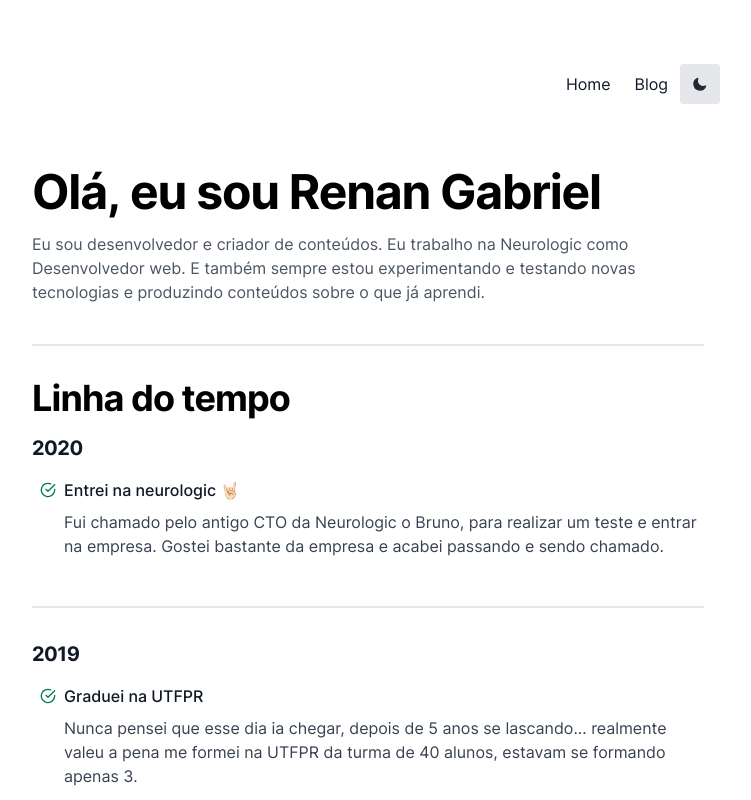
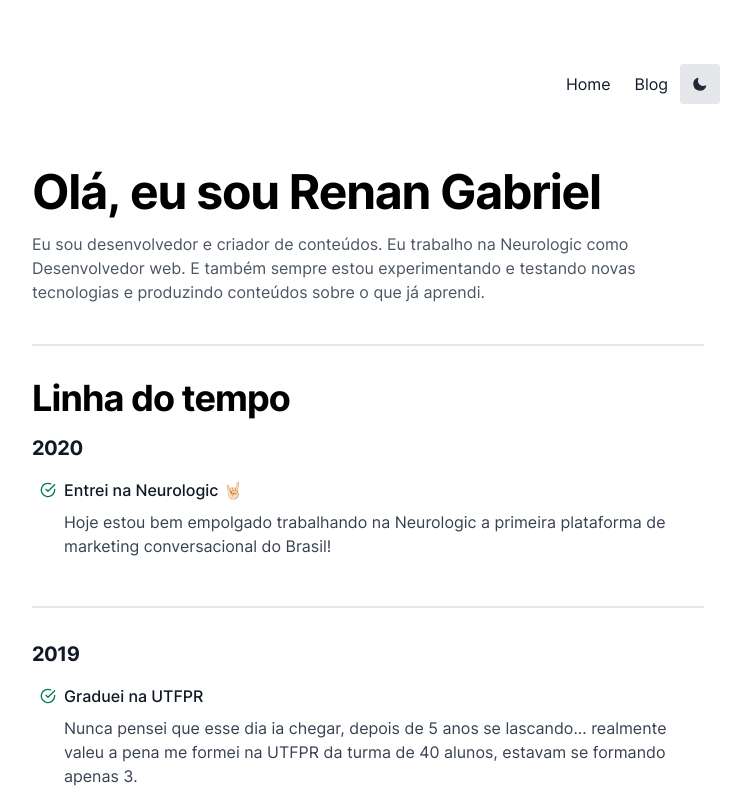
Before and after one commit to renangabriel27/renanwebdev.com, a Next.js app: page / in a window 1280 px wide. Shown: the top 800 px of the page, without its empty margins (272-1023 px from the left). Built offline with nearby package versions, Linux system fonts and the light colour scheme; what @tailwindcss/typography would draw is missing.

Commit message:
Update timeline

```diff
--- a/components/Timeline.js
+++ b/components/Timeline.js
@@ -125,10 +125,9 @@ export default function Timeline() {
       </h3>
       <Year>2020</Year>
       <ul>
-        <Step title="Entrei na neurologic 🤘🏻">
-          Fui chamado pelo antigo CTO da Neurologic o Bruno, para
-          realizar um teste e entrar na empresa. Gostei bastante da
-          empresa e acabei passando e sendo chamado.
+        <Step title="Entrei na Neurologic 🤘🏻">
+          Hoje estou bem empolgado trabalhando na Neurologic a primeira
+          plataforma de marketing conversacional do Brasil!
         </Step>
       </ul>
       <Divider />
```
